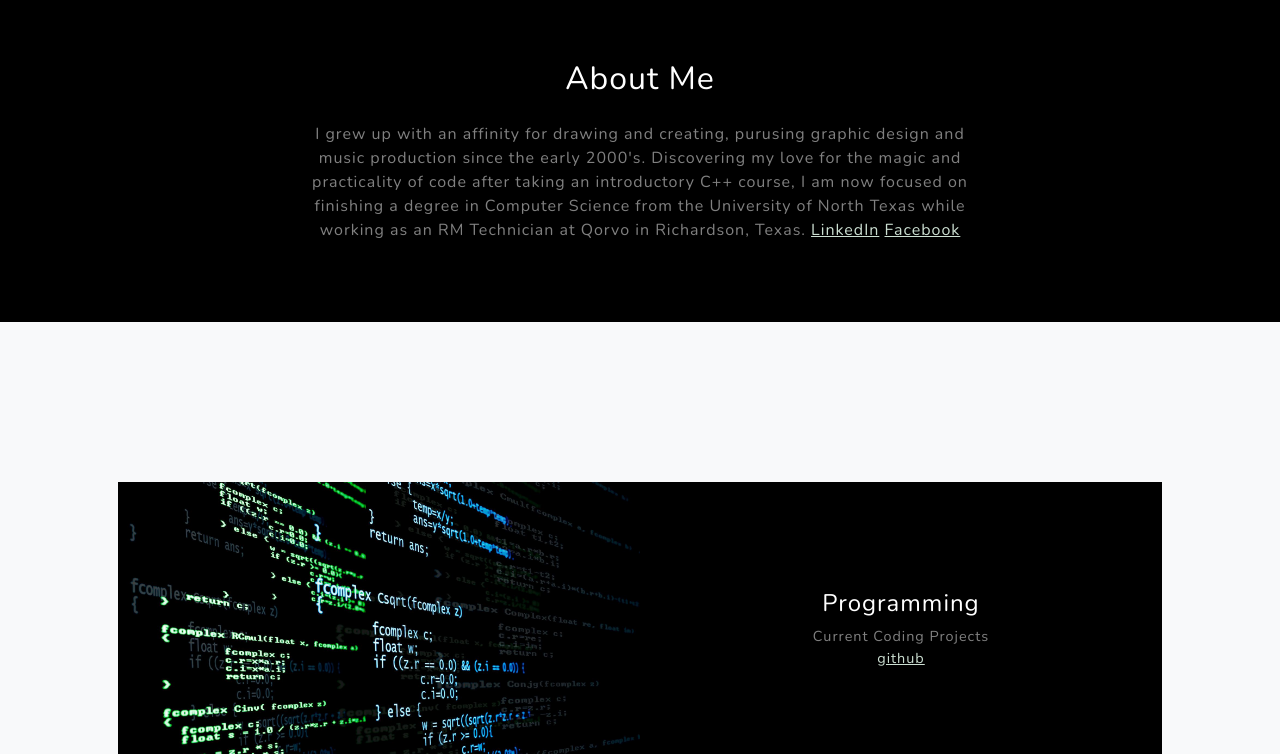
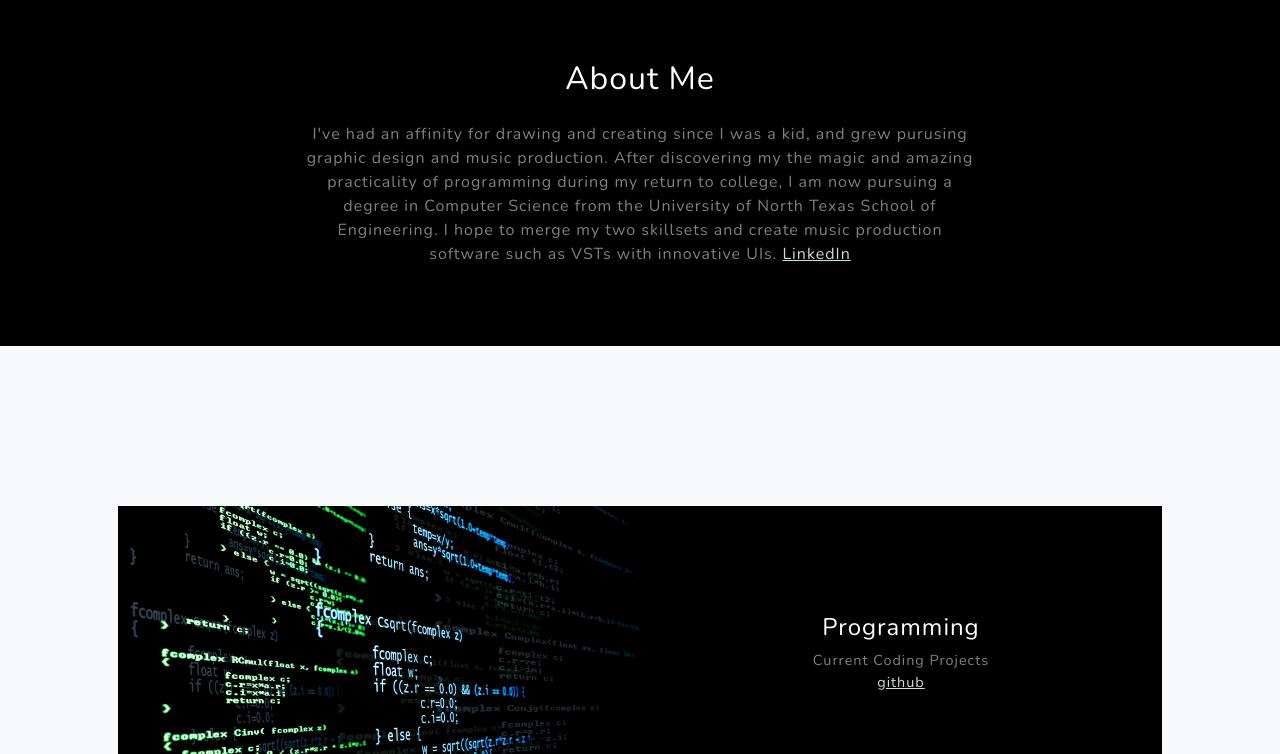
Before and after one commit to kyl3p3tri3/make-a-website, a plain HTML site: page index.html in a window 1280 px wide. Shown: the part 900-1654 px from the top of the page. Drawn offline with nearby package versions, Linux system fonts and the light colour scheme.

Commit message:
more changes to formatting

```diff
--- a/index.html
+++ b/index.html
@@ -40,7 +40,7 @@
                     <div class="text-center">
                         <h1 class="mx-auto my-0 text-uppercase">Kyle H. Petrie</h1>
                         <h2 class="text-white-50 mx-auto mt-2 mb-5">University of North Texas</h2>
-                        <a class="btn btn-primary" href="#about">Portfolio</a>
+                        <a class="btn btn-primary" href="#projects">Portfolio</a>
                     </div>
                 </div>
             </div>
@@ -52,12 +52,11 @@
                     <div class="col-lg-8">
                         <h2 class="text-white mb-4">About Me</h2>
                         <p class="text-white-50">
-                            I grew up with an affinity for drawing and creating, purusing graphic design and music production
-                            since the early 2000's. Discovering my love for the magic and practicality of code after taking an introductory C++
-                            course, I am now focused on finishing a degree in Computer Science from the University of North Texas
-                            while working as an RM Technician at Qorvo in Richardson, Texas.
+                            I've had an affinity for drawing and creating since I was a kid, and grew purusing graphic design and music production.
+                            After discovering my the magic and amazing practicality of programming during my return to college,
+                            I am now pursuing a degree in Computer Science from the University of North Texas School of Engineering.
+                            I hope to merge my two skillsets and create music production software such as VSTs with innovative UIs.
                             <a href="https://linkedin.com/kylepetrie">LinkedIn</a>
-                            <a href="https://facebook.com/kyl3p3tri3">Facebook</a></p>
                         </p>
                     </div>
                 </div>
@@ -89,7 +88,7 @@
                     <div class="col-lg-6">
                         <div class="bg-black text-center h-100 project">
                             <div class="d-flex h-100">
-                                <div class="project-text w-100 my-auto text-center text-lg-left">
+                                <div class="project-text w-100 my-auto text-center text-lg-right">
                                     <h4 class="text-white">Design</h4>
                                     <p class="mb-0 text-white-50"></p>
                                     <a href="https://www.behance.net/petriek489c">Graphic Design Portfolio</a>
```
Also changed, not shown: assets/img/CSCE_Logo_V3.png.
